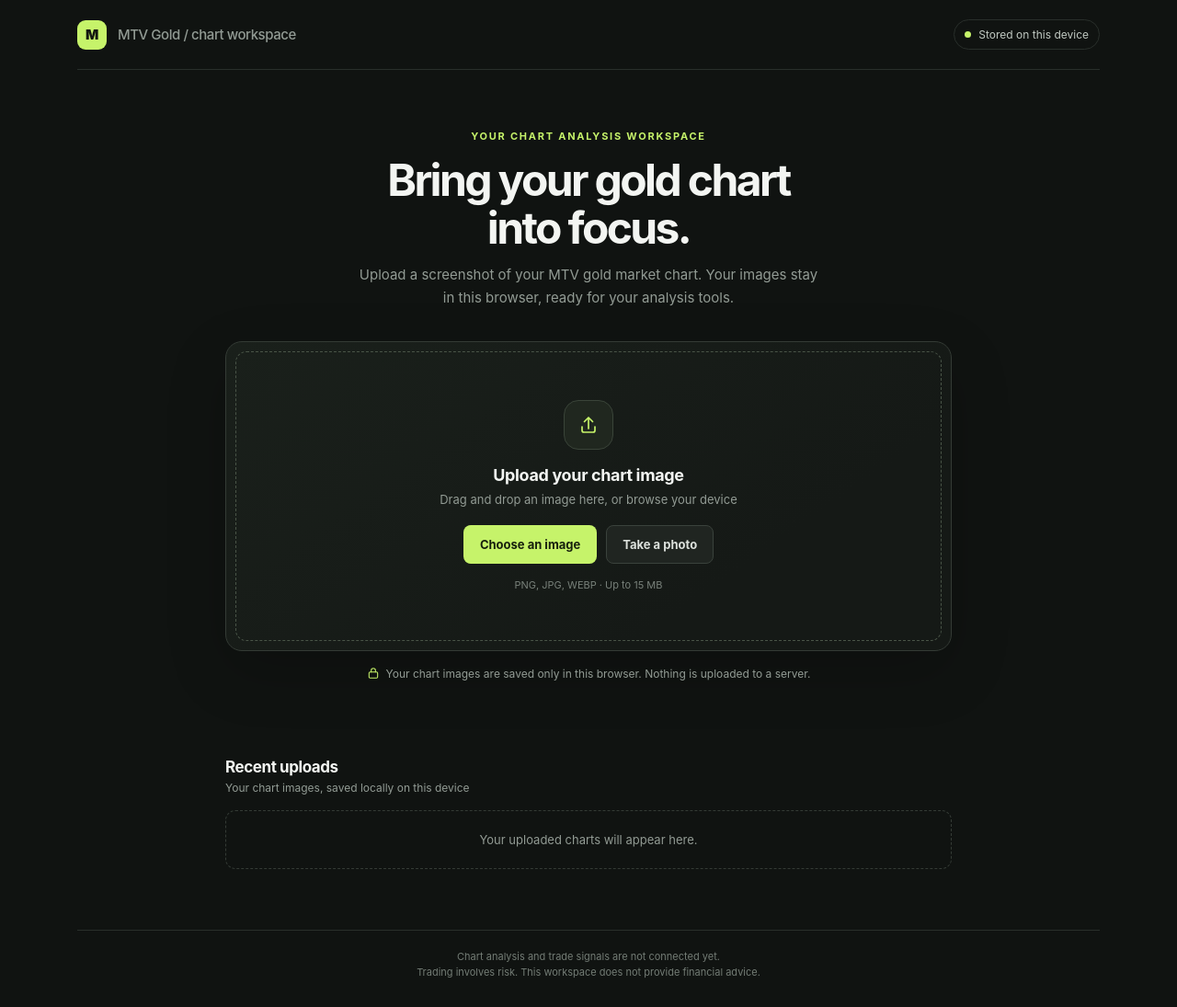
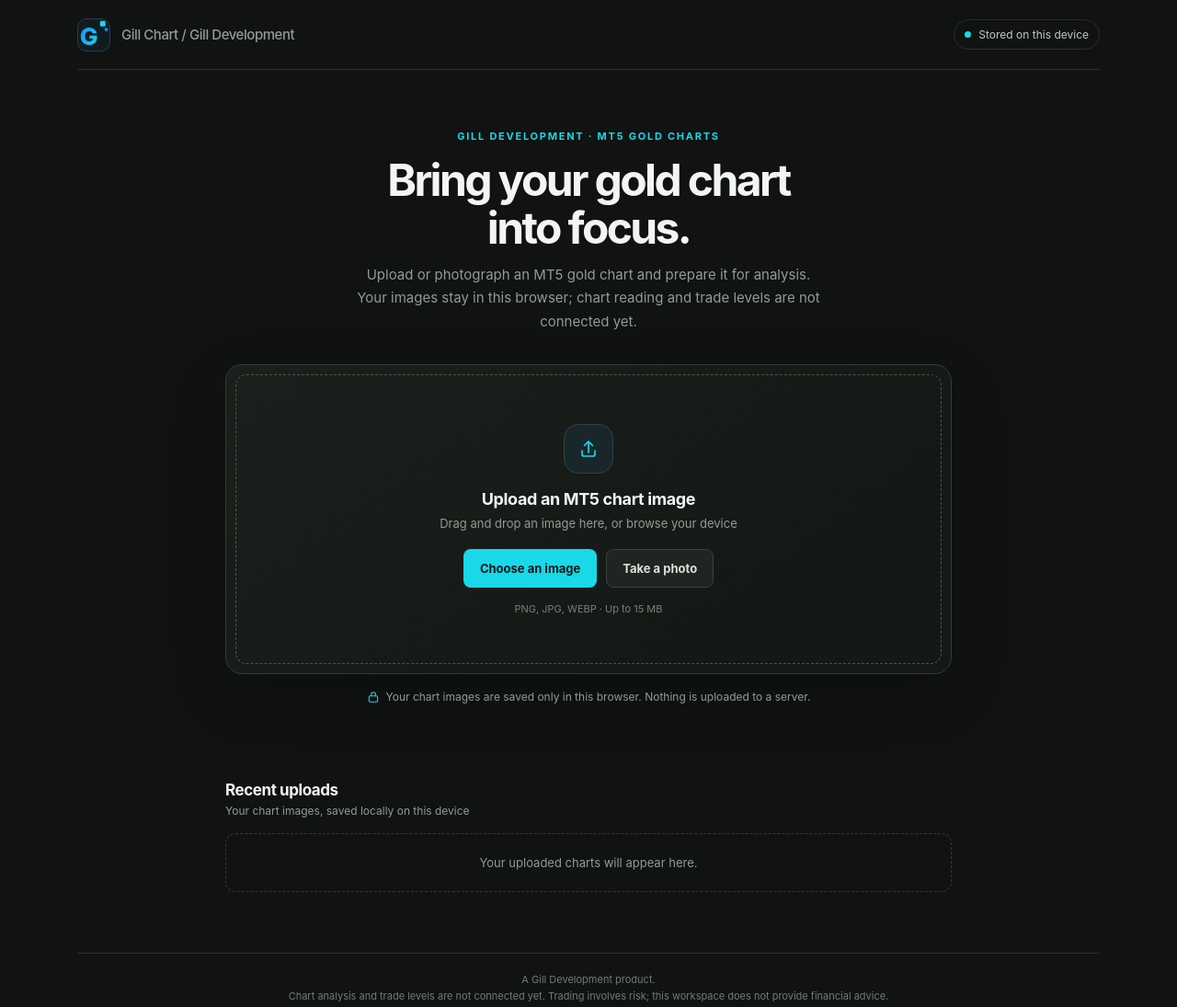
Before and after one commit to gillrefer4-ui/Gill-Chart, a plain HTML site: page index.html in a window 1280 px wide. Shown: the whole page at 92% size. Drawn offline with Linux system fonts and the light colour scheme.

Commit message:
Rebrand workspace as Gill Chart
Co-authored-by: Copilot <223556219+Copilot@users.noreply.github.com>

```diff
--- a/index.html
+++ b/index.html
@@ -4,7 +4,8 @@
     <meta charset="utf-8">
     <meta name="viewport" content="width=device-width, initial-scale=1">
     <meta name="theme-color" content="#101311">
-    <title>MTV Gold — Chart workspace</title>
+    <meta name="description" content="Gill Chart is a local workspace for preparing MT5 gold chart images for analysis.">
+    <title>Gill Chart — MT5 gold workspace</title>
     <style>
       :root {
         color-scheme: dark;
@@ -15,7 +16,7 @@
         text-rendering: optimizeLegibility;
         --muted: #929b94;
         --line: #292f2b;
-        --green: #c6f36a;
+        --accent: #19d8e8;
         --panel: #171b18;
       }
 
@@ -34,20 +35,20 @@
       }
       .brand { display: flex; align-items: center; gap: 12px; font-size: 15px; font-weight: 700; letter-spacing: -.03em; }
       .brand-mark {
-        width: 32px; height: 32px; display: grid; place-items: center;
-        border-radius: 9px; background: var(--green); color: #141810;
-        font-size: 15px; font-weight: 900;
+        width: 36px; height: 36px; flex: 0 0 auto;
+        border: 1px solid #293d47; border-radius: 10px; background: #121b20;
       }
+      .brand-mark text { font-family: inherit; font-size: 31px; font-weight: 850; }
       .brand span:last-child { color: var(--muted); font-weight: 500; }
       .local-badge {
         display: inline-flex; align-items: center; gap: 8px; padding: 8px 11px;
         border: 1px solid var(--line); border-radius: 999px; color: #c1c9c2; font-size: 12px;
       }
-      .local-badge::before { content: ""; width: 7px; height: 7px; border-radius: 50%; background: var(--green); }
+      .local-badge::before { content: ""; width: 7px; height: 7px; border-radius: 50%; background: var(--accent); }
 
       main { padding-top: 65px; }
       .intro { max-width: 660px; margin: 0 auto 34px; text-align: center; }
-      .eyebrow { color: var(--green); font-size: 11px; font-weight: 750; letter-spacing: .16em; text-transform: uppercase; }
+      .eyebrow { color: var(--accent); font-size: 11px; font-weight: 750; letter-spacing: .16em; text-transform: uppercase; }
       h1 { margin: 15px 0 12px; font-size: clamp(32px, 5vw, 48px); line-height: 1.08; letter-spacing: -.055em; }
       .intro p { max-width: 515px; margin: 0 auto; color: var(--muted); font-size: 15px; line-height: 1.7; }
 
@@ -62,10 +63,10 @@
         justify-content: center; padding: 32px 22px; border: 1px dashed #495447;
         border-radius: 12px; text-align: center; transition: background .18s, border-color .18s;
       }
-      .dropzone.dragging { border-color: var(--green); background: #c6f36a0b; }
+      .dropzone.dragging { border-color: var(--accent); background: #19d8e80b; }
       .upload-icon {
         width: 54px; height: 54px; display: grid; place-items: center; margin-bottom: 17px;
-        border: 1px solid #3a4439; border-radius: 16px; background: #20271f; color: var(--green);
+        border: 1px solid #29444a; border-radius: 16px; background: #19272a; color: var(--accent);
       }
       .upload-icon svg { width: 24px; height: 24px; }
       .dropzone h2 { margin: 0; font-size: 18px; letter-spacing: -.02em; }
@@ -77,13 +78,13 @@
         font-size: 13px; font-weight: 700; transition: transform .15s, background .15s;
       }
       .button:hover { transform: translateY(-1px); }
-      .button-primary { background: var(--green); color: #17200d; }
-      .button-primary:hover { background: #d3ff7e; }
+      .button-primary { background: var(--accent); color: #07191b; }
+      .button-primary:hover { background: #5ce8f1; }
       .button-secondary { border-color: #3a423c; background: #202521; color: #dce1dc; }
       .button-secondary:hover { background: #282e29; }
       .file-hint { margin-top: 16px; color: #78817a; font-size: 11px; }
       .privacy-note { display: flex; justify-content: center; align-items: center; gap: 7px; margin: 17px 0 0; color: #929b94; font-size: 12px; }
-      .privacy-note svg { width: 14px; height: 14px; color: var(--green); }
+      .privacy-note svg { width: 14px; height: 14px; color: var(--accent); }
 
       .preview { display: none; padding: 20px; }
       .preview.visible { display: block; }
@@ -95,7 +96,7 @@
       .crop-surface { position: relative; display: inline-block; max-width: 100%; line-height: 0; }
       .crop-image, .preview-image { display: block; max-width: 100%; max-height: 420px; object-fit: contain; }
       .crop-overlay { position: absolute; inset: 0; overflow: hidden; cursor: crosshair; touch-action: none; }
-      .crop-selection { position: absolute; border: 2px solid var(--green); background: #c6f36a1a; box-shadow: 0 0 0 9999px #080b0980; pointer-events: none; }
+      .crop-selection { position: absolute; border: 2px solid var(--accent); background: #19d8e81a; box-shadow: 0 0 0 9999px #080b0980; pointer-events: none; }
       .crop-result { display: none; }
       .crop-result.visible { display: block; }
       .preview-image-wrap { min-height: 190px; display: grid; place-items: center; overflow: hidden; border: 1px solid var(--line); border-radius: 9px; background: #101311; }
@@ -110,7 +111,7 @@
       .section-heading h2 { margin: 0; font-size: 17px; letter-spacing: -.025em; }
       .section-heading p { margin: 5px 0 0; color: var(--muted); font-size: 12px; }
       .text-button { padding: 6px 0; border: 0; background: none; color: #aab3ab; cursor: pointer; font-size: 12px; }
-      .text-button:hover { color: var(--green); }
+      .text-button:hover { color: var(--accent); }
       .history-list { display: grid; gap: 10px; }
       .history-item { display: flex; align-items: center; gap: 14px; padding: 11px; border: 1px solid var(--line); border-radius: 11px; background: var(--panel); }
       .history-thumb { width: 68px; height: 52px; flex: 0 0 auto; object-fit: cover; border-radius: 6px; background: #0e110f; }
@@ -144,15 +145,28 @@
   <body>
     <div class="shell">
       <header>
-        <div class="brand"><span class="brand-mark">M</span><span>MTV Gold <span>/ chart workspace</span></span></div>
+        <div class="brand">
+          <svg class="brand-mark" viewBox="0 0 40 40" role="img" aria-label="Gill Chart logo">
+            <defs>
+              <linearGradient id="brand-gradient" x1="0" y1="0" x2="1" y2="1">
+                <stop offset="0" stop-color="#168bff"/>
+                <stop offset="1" stop-color="#19d8e8"/>
+              </linearGradient>
+            </defs>
+            <text x="2" y="33" fill="url(#brand-gradient)">G</text>
+            <rect x="28" y="2" width="7" height="7" rx="1.5" fill="#19d8e8"/>
+            <rect x="34" y="11" width="4" height="4" rx="1" fill="#168bff"/>
+          </svg>
+          <span>Gill Chart <span>/ Gill Development</span></span>
+        </div>
         <div class="local-badge">Stored on this device</div>
       </header>
 
       <main>
         <section class="intro">
-          <div class="eyebrow">Your chart analysis workspace</div>
+          <div class="eyebrow">Gill Development · MT5 gold charts</div>
           <h1>Bring your gold chart<br>into focus.</h1>
-          <p>Upload a screenshot of your MTV gold market chart. Your images stay in this browser, ready for your analysis tools.</p>
+          <p>Upload or photograph an MT5 gold chart and prepare it for analysis. Your images stay in this browser; chart reading and trade levels are not connected yet.</p>
         </section>
 
         <section class="workspace" aria-label="Chart image upload">
@@ -161,7 +175,7 @@
               <div class="upload-icon" aria-hidden="true">
                 <svg viewBox="0 0 24 24" fill="none" stroke="currentColor" stroke-width="1.7" stroke-linecap="round" stroke-linejoin="round"><path d="M12 16V4m0 0L7.5 8.5M12 4l4.5 4.5"/><path d="M5 14v4a2 2 0 0 0 2 2h10a2 2 0 0 0 2-2v-4"/></svg>
               </div>
-              <h2>Upload your chart image</h2>
+              <h2>Upload an MT5 chart image</h2>
               <p>Drag and drop an image here, or browse your device</p>
               <div class="actions">
                 <button class="button button-primary" id="browseButton" type="button">Choose an image</button>
@@ -213,7 +227,7 @@
           <div class="history-list" id="historyList"><div class="empty-state">Your uploaded charts will appear here.</div></div>
         </section>
       </main>
-      <footer>Chart analysis and trade signals are not connected yet.<br>Trading involves risk. This workspace does not provide financial advice.</footer>
+      <footer>A Gill Development product.<br>Chart analysis and trade levels are not connected yet. Trading involves risk; this workspace does not provide financial advice.</footer>
     </div>
 
     <input id="imageInput" type="file" accept="image/png,image/jpeg,image/webp" hidden>
```
Also changed, not shown: 1 other file.
